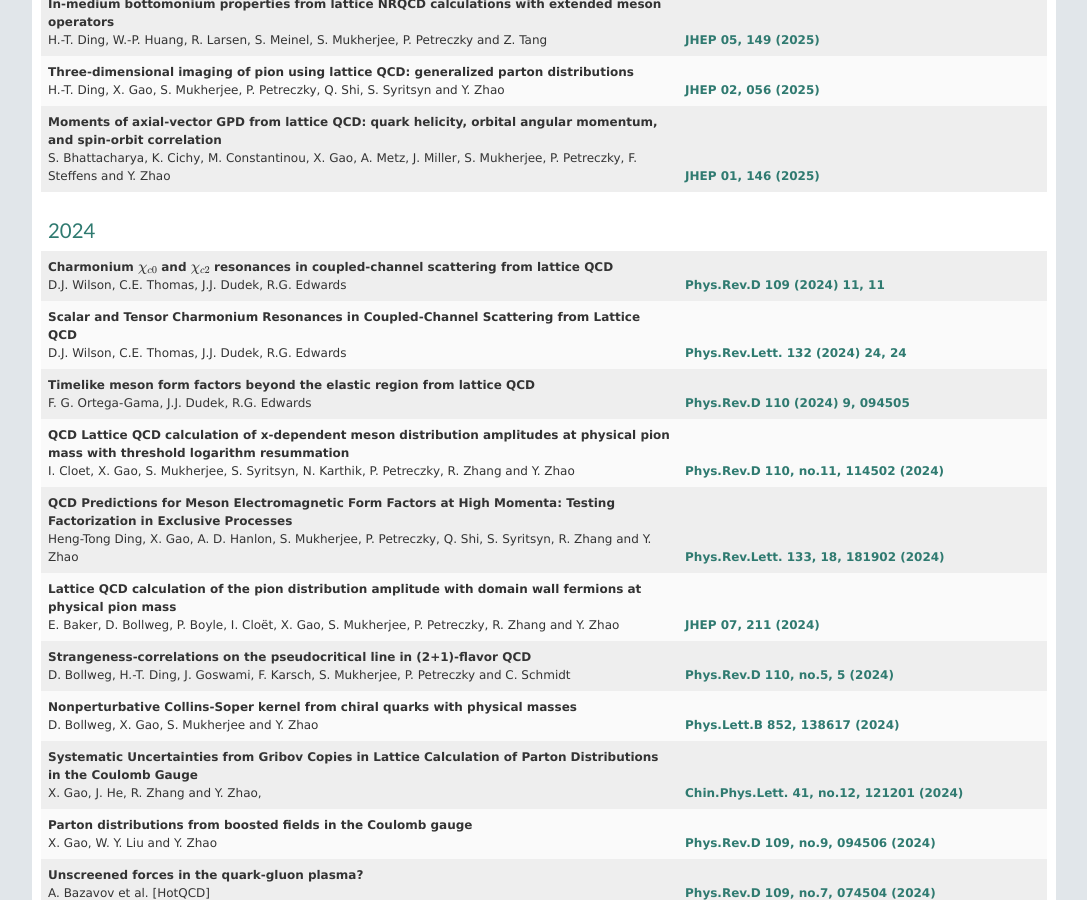
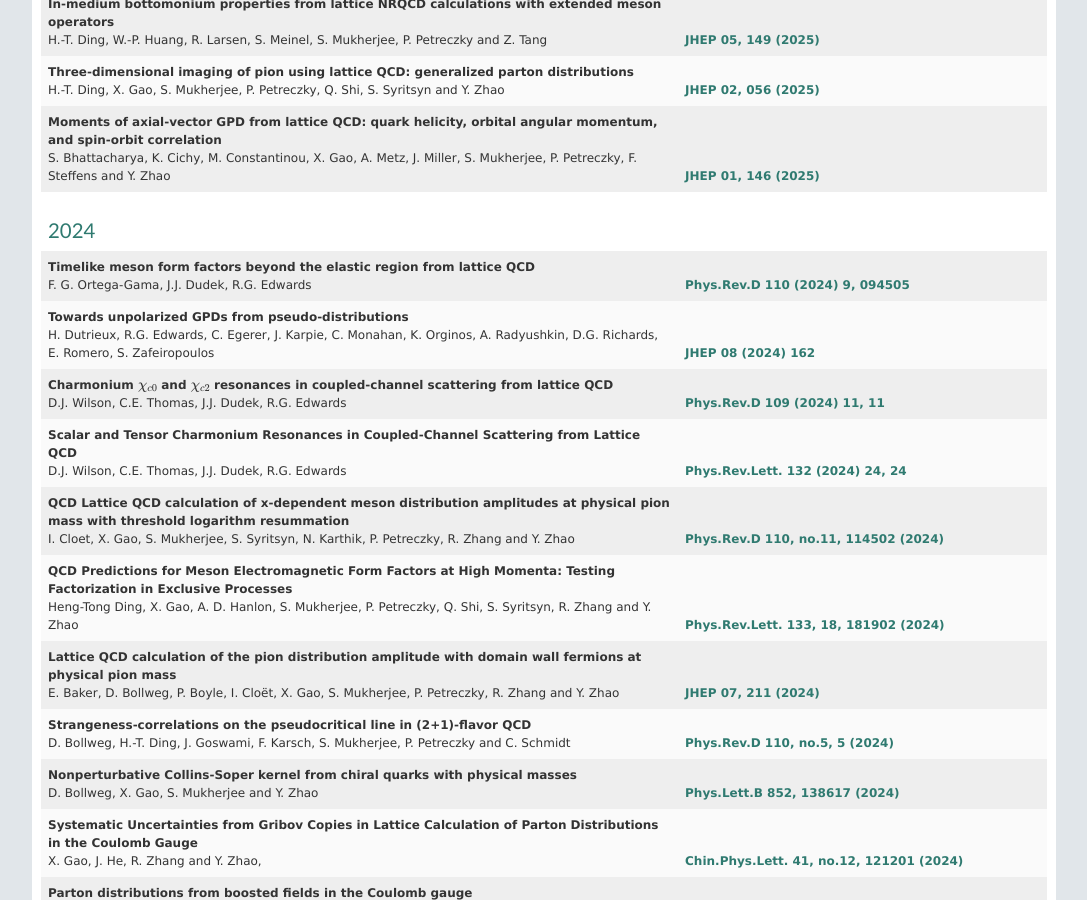
Before and after one commit to LQCDSciDAC/LQCDSciDAC.github.io, a Jekyll site: the page built from publications.html, in a window 1280 px wide and 900 px high, scrolled down 1124 px. Shown: the whole window, without its empty margins (82-1169 px from the left). Built offline with Jekyll 4.4.1, drawn with Linux system fonts in a browser that asks for light colours; formulas are drawn with MathJax 3.

Commit message:
More updates.

```diff
--- a/publications.html
+++ b/publications.html
@@ -205,6 +205,28 @@
 <!-- ******* row  ******* -->
     <tr class="publications">
       <td class="publications">
+	<b>Timelike meson form factors beyond the elastic region from lattice QCD</b><br/>
+	    F. G. Ortega-Gama, J.J. Dudek, R.G. Edwards
+      </td>
+      <td class="publications">
+        <a href="https://inspirehep.net/literature/2811994">Phys.Rev.D 110 (2024) 9, 094505</a>
+      </td>
+    </tr>
+
+<!-- ******* row  ******* -->
+    <tr class="publications">
+      <td class="publications">
+	<b>Towards unpolarized GPDs from pseudo-distributions</b><br/>
+	    H. Dutrieux, R.G. Edwards, C. Egerer, J. Karpie, C. Monahan, K. Orginos, A. Radyushkin, D.G. Richards, E. Romero, S. Zafeiropoulos
+      </td>
+      <td class="publications">
+        <a href="https://inspirehep.net/literature/2787398">JHEP 08 (2024) 162</a>
+      </td>
+    </tr>
+
+<!-- ******* row  ******* -->
+    <tr class="publications">
+      <td class="publications">
 	<b>Charmonium $\chi_{c0}$ and $\chi_{c2}$ resonances in coupled-channel scattering from lattice QCD</b><br/>
 	    D.J. Wilson, C.E. Thomas, J.J. Dudek, R.G. Edwards
       </td>
@@ -221,17 +243,6 @@
       </td>
       <td class="publications">
         <a href="https://inspirehep.net/literature/2933254">Phys.Rev.Lett. 132 (2024) 24, 24</a>
-      </td>
-    </tr>
-
-<!-- ******* row  ******* -->
-    <tr class="publications">
-      <td class="publications">
-	<b>Timelike meson form factors beyond the elastic region from lattice QCD</b><br/>
-	    F. G. Ortega-Gama, J.J. Dudek, R.G. Edwards
-      </td>
-      <td class="publications">
-        <a href="https://inspirehep.net/literature/2811994">Phys.Rev.D 110 (2024) 9, 094505</a>
       </td>
     </tr>
 
```
